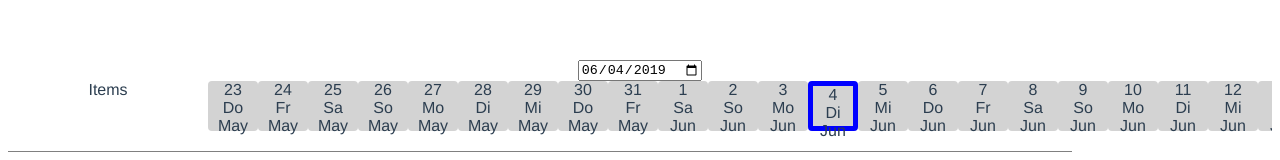
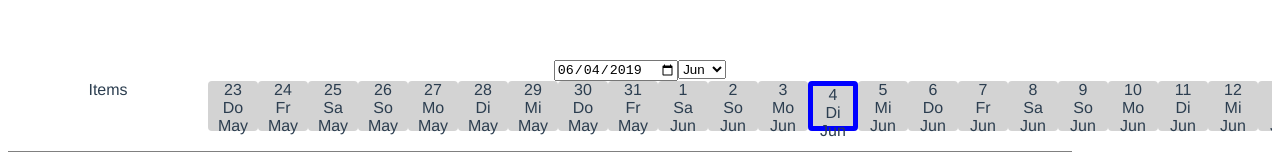
Before and after one commit to ewatch/vue-horizontal-calendar, a Vue app: page / in a window 1280 px wide. Shown: the top 160 px of the page. Built offline with nearby package versions, Linux system fonts and the light colour scheme.

Commit message:
occupations add month picker

```diff
--- a/src/components/Calendar.vue
+++ b/src/components/Calendar.vue
@@ -5,6 +5,15 @@
       :value="selectedDate && selectedDate.toISOString().split('T')[0]"
       @input="selectedDate = $event.target.valueAsDate"
     />
+    <select @change="setSelectedDate(new Date(2020, monthIndex, 1))" v-model="monthIndex">
+      <option
+              v-for="(monthName, index) in monthNames"
+              :key="monthName"
+              :value="index"
+      >
+        {{ monthName }}
+      </option>
+    </select>
     <div class="wrapper">
       <div class="label" v-if="calendarData.length > 0">Items</div>
       <head-cell
@@ -55,7 +64,9 @@ export default {
   data() {
     return {
       selectedDate: new Date(),
-      labelWidth: 200 // keep in sync with css var
+      labelWidth: 200, // keep in sync with css var
+      monthNames: dateHelper.monthNames,
+      monthIndex: this.date.getMonth(),
     };
   },
   computed: {
--- a/src/helper/date.js
+++ b/src/helper/date.js
@@ -3,7 +3,6 @@ function getDayName(dayOfWeek) {
   return dayNames[dayOfWeek];
 }
 
-function getMonthName(monthOfYear) {
 const monthNames = [
   "Jan",
   "Feb",
@@ -18,6 +17,8 @@ function getMonthName(monthOfYear) {
   "Nov",
   "Dec"
 ];
+
+function getMonthName(monthOfYear) {
   return monthNames[monthOfYear];
 }
 
@@ -30,4 +31,4 @@ function days(n) {
   return n * ONE_DAY_AS_MS;
 }
 
-export { getDayName, getMonthName, calculateRenderDays, days };
+export { monthNames, getDayName, getMonthName, calculateRenderDays, days };
```
Lines whose indentation alone changed are shown as unchanged.
